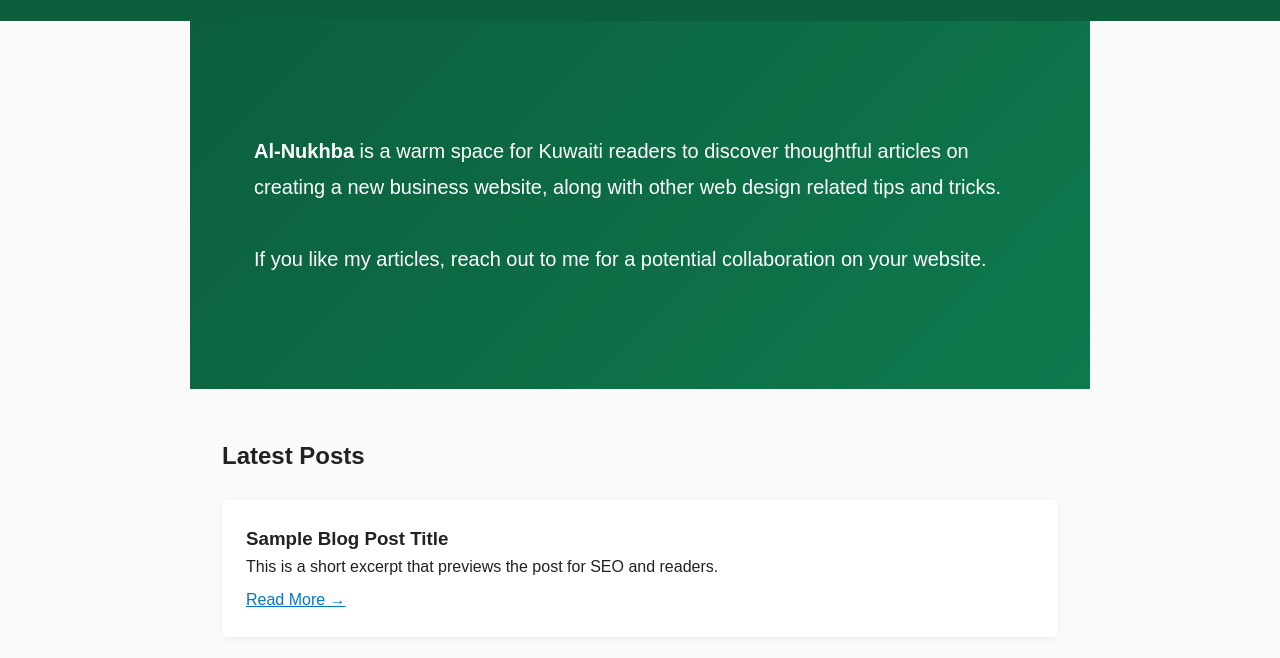
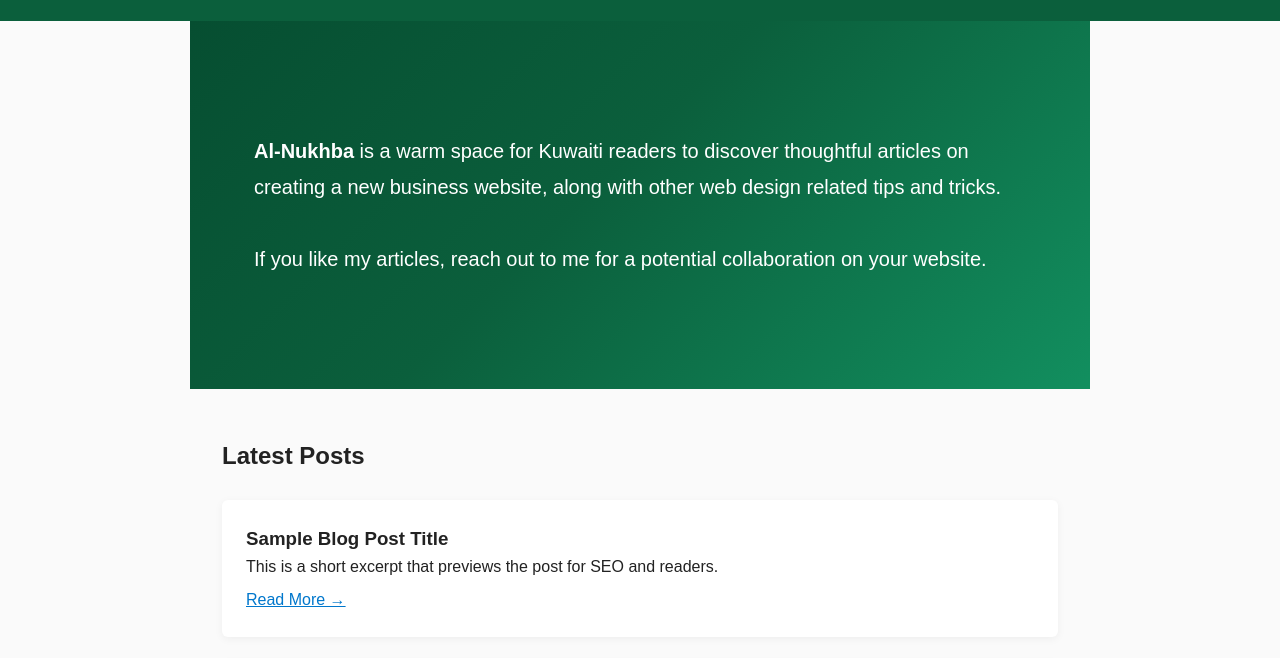
Before and after one commit to Tttt15676/Scrapi-Portfolio-Project-1, a plain HTML site: page index.html in a window 1280 px wide. Shown: the part 101-759 px from the top of the page. Drawn offline with Linux system fonts and the light colour scheme.

Commit message:
Update styles.css

```diff
--- a/styles.css
+++ b/styles.css
@@ -69,9 +69,10 @@ body {
 .hero {
   background: linear-gradient(
     135deg,
-    #0b5f3c,
-    #0e7a4e
-  );
+    #064e31 0%,
+    #0b5f3c 45%,
+    #128f5f 100%
+  ) !important;
   color: #ffffff;
 }
 
```
